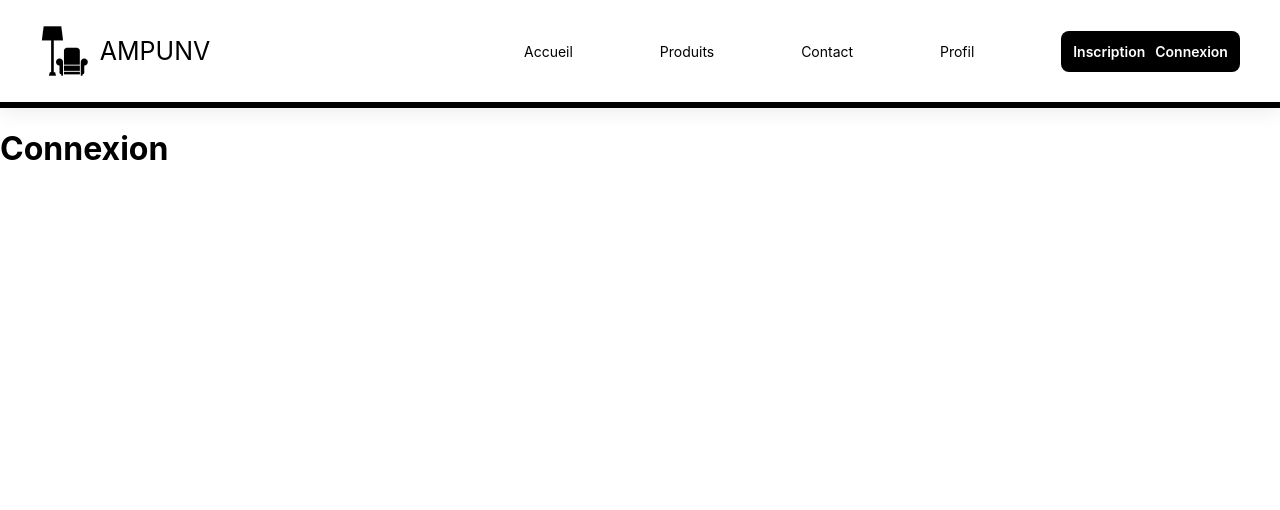
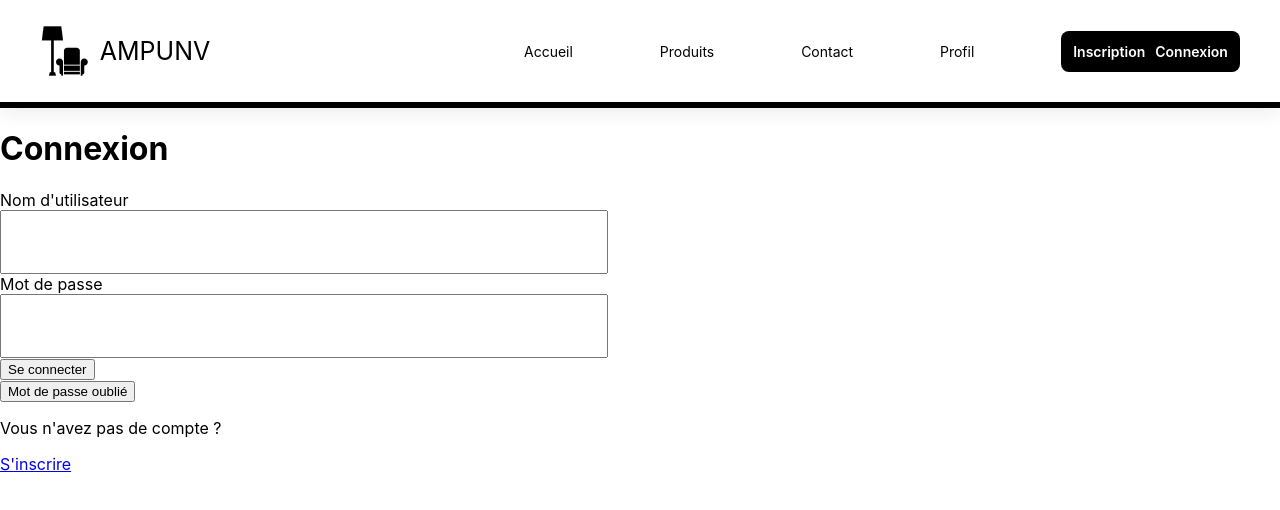
Before and after one commit to adatechschool/projet-collectif---plateforme-de-vente-de-meubles-meublea, a React (Create React App) app in the folder client/: page /Connexion in a window 1280 px wide. Shown: the top 510 px of the page. Built offline with nearby package versions, Linux system fonts and the light colour scheme.

Commit message:
requête pour connexion + vérification mdp à l'inscription

```diff
--- a/client/src/Components/Connexion.jsx
+++ b/client/src/Components/Connexion.jsx
@@ -1,8 +1,45 @@
-import React from "react";
+import React, { useState } from "react";
+import { Link } from "react-router-dom";
 
 const Connexion = () => {
+    // Déclaration des variables d'état (hooks)
+    const [email, setEmail] = useState("");
+    const [password, setPassword] = useState("");
+
+    // Gère la requête POST (e = event)
+    const handleSubmit = async (e) => {
+        // Empêche la page de se rafraîchir automatiquement
+        e.preventDefault();
+
+        const id = { email, password };
+
+        const response = await fetch("localhost:3000/user/authentification", {
+            // URL de test du POST :
+            // const response = await fetch("https://jsonplaceholder.typicode.com/posts", {
+            method: "POST",
+            headers: { "Content-Type": "application/json" },
+            body: JSON.stringify(id)
+        })
+        const result = await response.json();
+        console.log(result);
+    }
+
     return (
-        <h1>Connexion</h1>
+        <>
+            <h1>Connexion</h1>
+            <form onSubmit={handleSubmit}>
+                <label htmlFor="email">Nom d'utilisateur</label>
+                <input type="email" value={email} id="email" onChange={e => setEmail(e.target.value)} required />
+                <label htmlFor="password">Mot de passe</label>
+                <input type="password" value={password} id="password" onChange={e => setPassword(e.target.value)} required />
+                <button type="submit">Se connecter</button>
+            </form>
+
+            <button>Mot de passe oublié</button>
+
+            <p>Vous n'avez pas de compte ?</p>
+            <Link to="/Inscription">S'inscrire</Link>
+        </>
     );
 }
 
--- a/client/src/Components/Inscription.jsx
+++ b/client/src/Components/Inscription.jsx
@@ -2,19 +2,25 @@ import React, { useState } from "react";
 import { Link } from "react-router-dom";
 
 const Inscription = () => {
+    // Déclaration des variables d'état (hooks)
     const [username, setUsername] = useState("");
     const [email, setEmail] = useState("");
     const [password, setPassword] = useState("");
+    const [password2, setPassword2] = useState("");
     const [firstName, setFirstName] = useState("");
     const [lastName, setLastName] = useState("");
     const [telephoneNumber, setTelephoneNumber] = useState("");
     const [address, setAddress] = useState("");
 
+    // Gère la requête POST (e = event)
     const handleSubmit = async (e) => {
+        // Empêche la page de se rafraîchir automatiquement
         e.preventDefault();
+
         const profile = { username, email, password, firstName, lastName, telephoneNumber, address };
 
         const response = await fetch("localhost:3000/user/", {
+            // URL de test du POST :
             //const response = await fetch("https://jsonplaceholder.typicode.com/posts", {
             method: "POST",
             headers: { "Content-Type": "application/json" },
@@ -25,18 +31,22 @@ const Inscription = () => {
     }
 
     return (
+        // Formulaire d'inscription
         <>
             <h1>Inscription</h1>
             <form onSubmit={handleSubmit}>
-                <label htmlFor="username">Nom d'utilisateur</label>
+                <label htmlFor="username">Nom d'utilisateur *</label>
                 <input type="text" value={username} onChange={e => setUsername(e.target.value)} id="username" required placeholder="gégédu69" />
                 {username.length == 0 && <p className="errorMessage">Veuillez renseigner ce champ</p>}
-                <label htmlFor="email">E-mail</label>
+                <label htmlFor="email">E-mail *</label>
                 <input type="email" value={email} onChange={e => setEmail(e.target.value)} id="email" required placeholder="gégédu69@gmail.com" />
                 {email.length == 0 && <p className="errorMessage">Veuillez renseigner ce champ</p>}
-                <label htmlFor="password">Mot de passe</label>
+                <label htmlFor="password">Mot de passe *</label>
                 <input type="password" value={password} onChange={e => setPassword(e.target.value)} id="password" required placeholder="************" />
                 {password.length == 0 && <p className="errorMessage">Veuillez renseigner ce champ</p>}
+                <label htmlFor="password2">Confirmez votre mot de passe *</label>
+                <input type="password" value={password2} id="password2" onChange={e => setPassword2(e.target.value)} required placeholder="************" />
+                {password.localeCompare(password2) != 0 && <p className="errorMessage">Veuillez renseigner deux fois le même mot de passe</p>}
                 <label htmlFor="firstName">Prénom</label>
                 <input type="text" value={firstName} onChange={e => setFirstName(e.target.value)} id="firstName" placeholder="Gérard" />
                 <label htmlFor="lastName">Nom de famille</label>
@@ -44,9 +54,10 @@ const Inscription = () => {
                 <label htmlFor="telephoneNumber">Numéro de téléphone</label>
                 <input type="tel" value={telephoneNumber} onChange={e => setTelephoneNumber(e.target.value)} id="telephoneNumber" placeholder="0x xx xx xx xx" />
                 <label htmlFor="address">Adresse</label>
-                <input type="text" value={address} onChange={e => setAddress(e.target.value)} id="address" placeholder="7 allée du pot aux roses, 69330 Meyzieu" />
+                <input type="text" value={address} onChange={e => setAddress(e.target.value)} id="address" placeholder="7 allée du pot aux roses, 69200 Vénissieux" />
                 <button type="submit">Envoyer</button>
             </form>
+            <p>* Champs à renseigner obligatoirement</p>
             <p>Vous avez déjà un compte ?</p>
             <Link to="/Connexion">Se connecter</Link>
         </>
```
